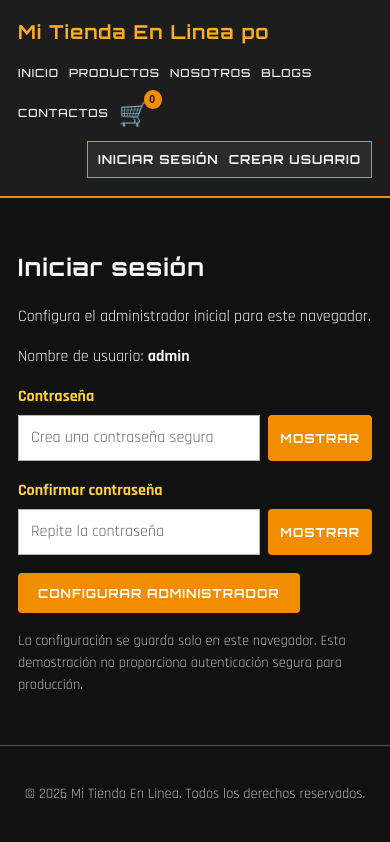
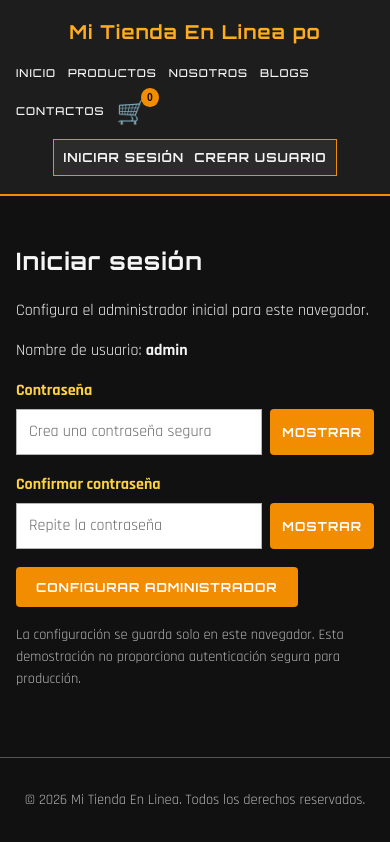
Before and after one commit to sebacasti07/Migracion-React-a-Tienda-EvFullStack1, a React (Vite) app: page /login in a window 390 px wide. Built offline with nearby package versions, Linux system fonts and the light colour scheme.

Commit message:
responsivo

```diff
--- a/src/index.css
+++ b/src/index.css
@@ -1252,6 +1252,229 @@ button.enlace-cuenta:focus-visible {
   width: 100%;
 }
 
+@media (max-width: 1100px) {
+  .encabezado-sitio .contenedor {
+    flex-wrap: wrap;
+    justify-content: center;
+  }
+
+  .logo-sitio {
+    margin: 0 auto;
+    max-width: 100%;
+    text-align: center;
+  }
+
+  .encabezado-sitio h1 {
+    white-space: normal;
+  }
+
+  .bloque-navegacion {
+    align-items: center;
+    margin-left: 0;
+    width: 100%;
+  }
+
+  .bloque-navegacion nav,
+  .bloque-navegacion nav ul {
+    width: 100%;
+  }
+
+  .bloque-navegacion nav ul {
+    flex-wrap: wrap;
+    gap: 8px 16px;
+    justify-content: center;
+  }
+
+  .bloque-navegacion .cuadro-cuenta {
+    align-self: center;
+    margin-left: 0;
+  }
+}
+
+@media (max-width: 800px) {
+  main {
+    padding: 36px 20px;
+  }
+
+  .controles-catalogo {
+    gap: 14px;
+    grid-template-columns: minmax(0, 1fr);
+  }
+
+  .barra-busqueda-productos,
+  .orden-productos {
+    grid-column: 1;
+  }
+
+  .orden-productos {
+    flex-wrap: wrap;
+    justify-content: flex-start;
+    white-space: normal;
+  }
+
+  .orden-productos select {
+    flex: 1 1 180px;
+    min-width: 0;
+    width: auto;
+  }
+
+  .informacion-contacto {
+    align-items: stretch;
+    flex-direction: column;
+  }
+
+  .mapa-contacto {
+    margin-top: 0;
+    width: 100%;
+  }
+
+  .mapa-contacto iframe {
+    height: clamp(220px, 55vw, 360px);
+  }
+
+  .detalle-contenido {
+    flex-direction: column;
+  }
+
+  .detalle-imagen,
+  .detalle-informacion {
+    width: 100%;
+  }
+
+  .detalle-imagen img {
+    height: auto;
+    max-height: 420px;
+    object-fit: contain;
+  }
+
+  .admin-contenido {
+    grid-template-columns: minmax(0, 1fr);
+  }
+
+  .producto-carrito {
+    grid-template-columns: minmax(0, 1fr) max-content;
+  }
+
+  .producto-carrito > div:first-child {
+    grid-column: 1 / -1;
+    min-width: 0;
+  }
+
+  .producto-carrito h3 {
+    overflow-wrap: anywhere;
+  }
+
+  .resumen-carrito {
+    flex-wrap: wrap;
+  }
+}
+
+@media (max-width: 640px) {
+  main {
+    padding: 28px 16px;
+  }
+
+  .contenedor {
+    padding: 0 16px;
+  }
+
+  .encabezado-sitio h1 {
+    font-size: clamp(1rem, 5vw, 1.2rem);
+  }
+
+  .bloque-navegacion nav ul {
+    column-gap: 12px;
+    row-gap: 8px;
+  }
+
+  .bloque-navegacion nav a {
+    font-size: 0.68rem;
+  }
+
+  .cuadro-cuenta {
+    flex-wrap: wrap;
+    height: auto;
+    justify-content: center;
+    max-width: 100%;
+    padding: 8px 10px;
+  }
+
+  .productos-catalogo .tarjeta-producto {
+    align-items: stretch;
+    gap: 12px;
+    grid-template-columns: minmax(72px, 96px) minmax(0, 1fr);
+    grid-template-rows: auto auto;
+    padding: 12px;
+  }
+
+  .productos-catalogo .enlace-detalle-producto {
+    align-items: center;
+    gap: 10px;
+    grid-column: 1 / -1;
+    grid-row: 1;
+    grid-template-columns: minmax(72px, 96px) minmax(0, 1fr);
+    min-width: 0;
+  }
+
+  .productos-catalogo .enlace-detalle-producto img,
+  .productos-catalogo .enlace-detalle-producto .imagen-producto-placeholder {
+    height: 88px;
+    min-width: 0;
+    object-fit: contain;
+  }
+
+  .productos-catalogo .enlace-detalle-producto h3 {
+    font-size: 0.88rem;
+    overflow-wrap: anywhere;
+  }
+
+  .productos-catalogo .enlace-detalle-producto .precio-producto {
+    font-size: 1.05rem;
+    margin-top: 6px;
+  }
+
+  .productos-catalogo .tarjeta-producto button {
+    grid-column: 1 / -1;
+    grid-row: 2;
+    width: 100%;
+  }
+
+  .admin-contenido > div,
+  .admin-sitio {
+    min-width: 0;
+    padding: 14px;
+  }
+
+  .pestanas-admin {
+    align-items: stretch;
+  }
+
+  .pestana-admin {
+    flex: 1 1 135px;
+  }
+
+  .lista-admin li {
+    align-items: stretch;
+  }
+
+  .acciones-admin {
+    width: 100%;
+  }
+
+  .acciones-admin button {
+    flex: 1 1 auto;
+  }
+
+  .boton-subir {
+    bottom: 12px;
+    right: 12px;
+  }
+
+  .pie-sitio {
+    padding: 18px 16px;
+  }
+}
+
 .panel-admin {
   margin: 0 auto 48px;
   max-width: 1200px;
```
